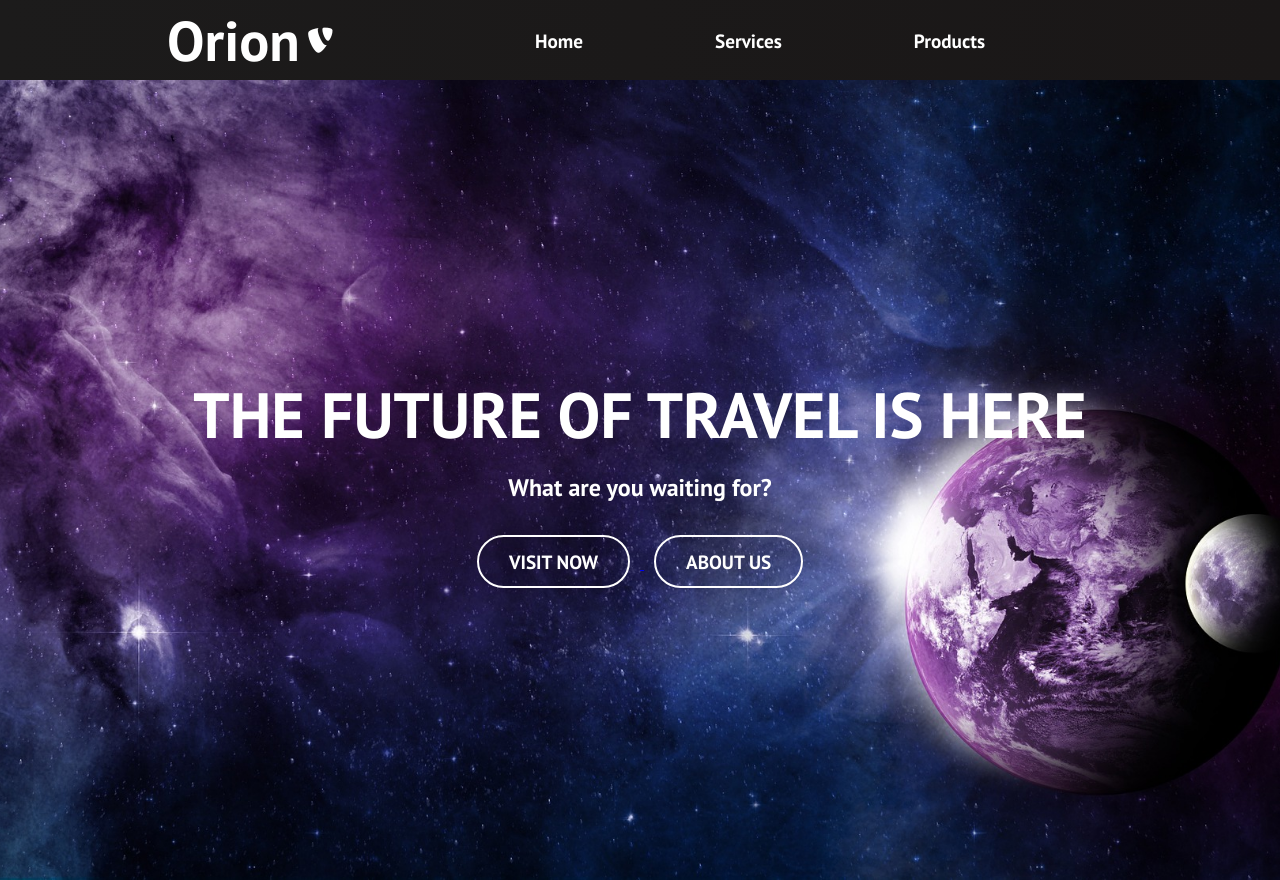
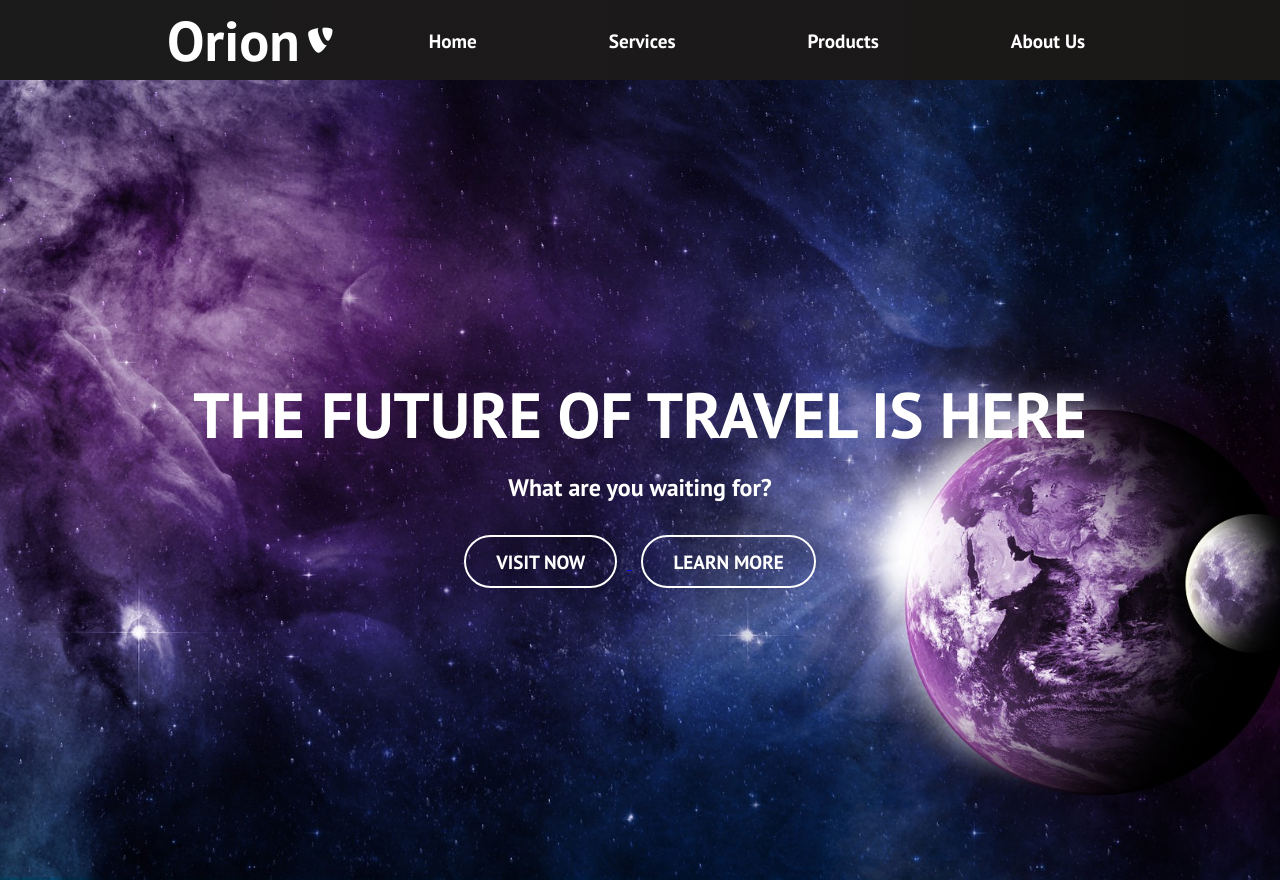
Before and after one commit to wchen2296/TravelAgencySite, a React (Create React App) app: page / in a window 1280 px wide. Built offline with nearby package versions, Linux system fonts and the light colour scheme.

Commit message:
Add small changes

```diff
--- a/src/components/Mainpage.js
+++ b/src/components/Mainpage.js
@@ -28,7 +28,7 @@ function Mainpage() {
        buttonSize='btn--large'
        to="/aboutus"
        >
-       About Us
+       Learn More
       </Button>
       </Link>
       </div>
--- a/src/components/Navbar.js
+++ b/src/components/Navbar.js
@@ -59,6 +59,15 @@ function Navbar() {
                 Products
               </Link>
             </li>
+            <li className='nav-item'>
+              <Link
+                to='/aboutus'
+                className='nav-links'
+                onClick={closeMobileMenu}
+              >
+                About Us
+              </Link>
+            </li>
 
           </ul>
         </div>
```
